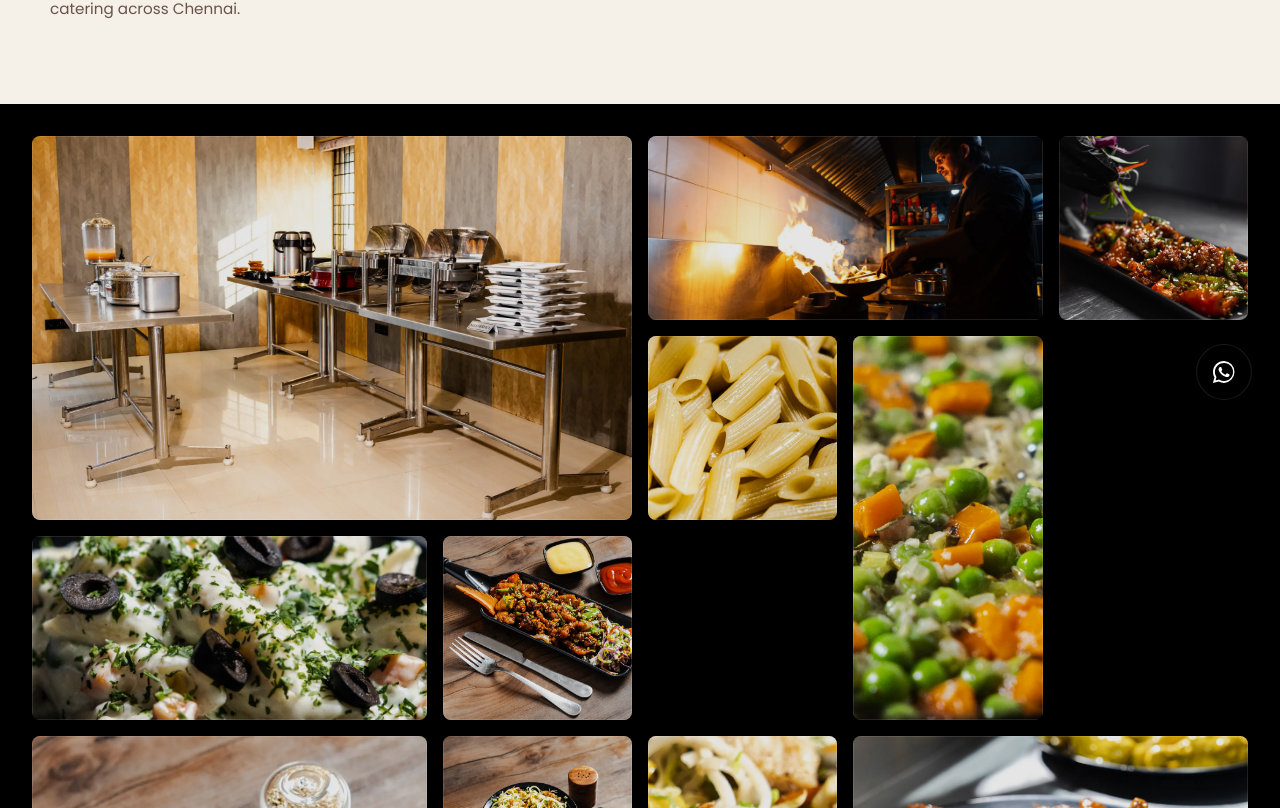
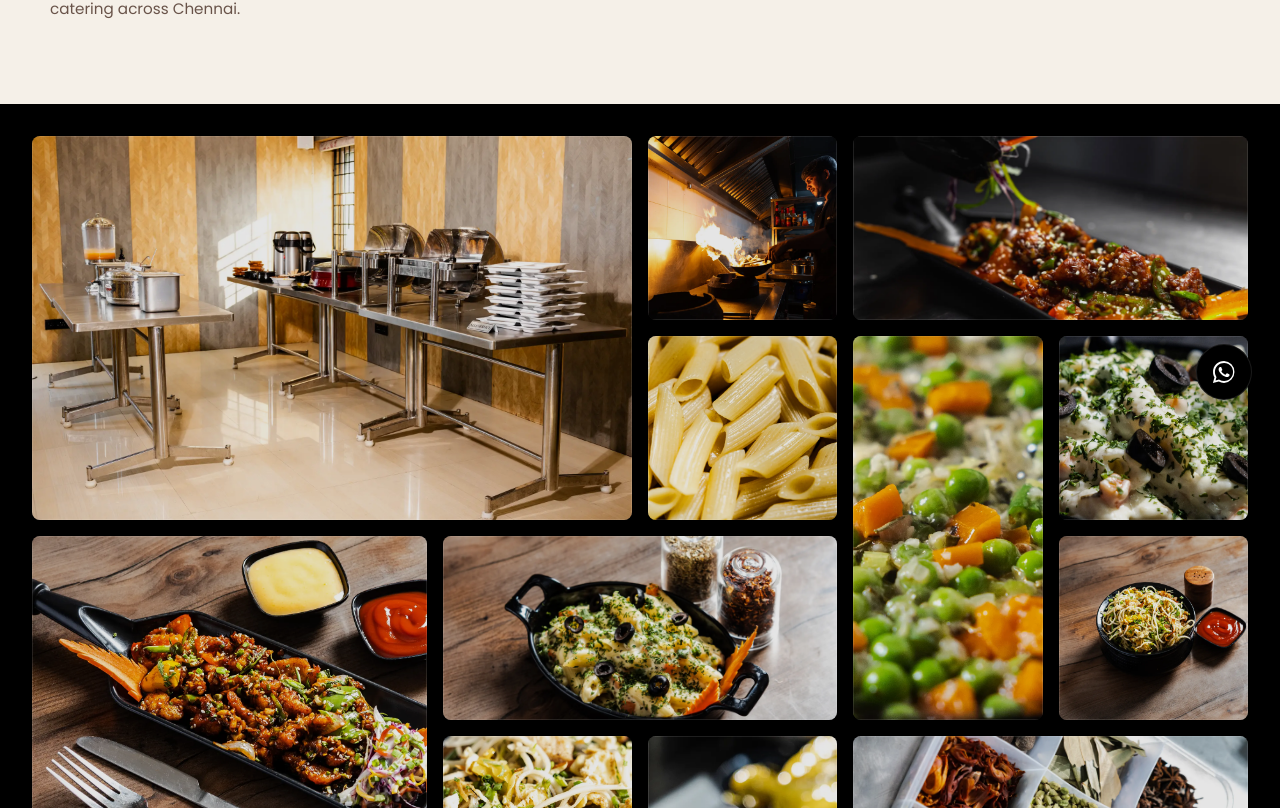
Before and after one commit to 22f3001334-droid/Lekir_Foods, a Next.js app: page /gallery in a window 1280 px wide. Shown: the part 372-1180 px from the top of the page. Built offline with nearby package versions, Linux system fonts and the light colour scheme.

Commit message:
fix: tighten gallery packing

```diff
--- a/components/GalleryPage.tsx
+++ b/components/GalleryPage.tsx
@@ -20,17 +20,17 @@ const tx = { duration: 0.85, ease: [0.22, 1, 0.36, 1] as [number, number, number
 
 const tilePattern = [
   "feature",
+  "standard",
+  "wide",
+  "standard",
+  "tall",
+  "standard",
+  "large",
   "wide",
   "standard",
   "standard",
   "tall",
   "wide",
-  "standard",
-  "large",
-  "standard",
-  "tall",
-  "wide",
-  "standard",
 ] as const;
 
 type TileSize = (typeof tilePattern)[number];
@@ -95,7 +95,7 @@ function GalleryGrid() {
           whileInView="visible"
           viewport={{ once: true, amount: 0.05 }}
           variants={cascade}
-          className="grid auto-rows-[8.5rem] grid-cols-2 gap-3 sm:auto-rows-[10rem] md:grid-cols-4 md:gap-4 lg:grid-cols-6 lg:auto-rows-[11.5rem]"
+          className="grid grid-flow-dense auto-rows-[8.5rem] grid-cols-2 gap-3 sm:auto-rows-[10rem] md:grid-cols-4 md:gap-4 lg:grid-cols-6 lg:auto-rows-[11.5rem]"
         >
           {galleryImages.map((img) => (
             <motion.div
```
